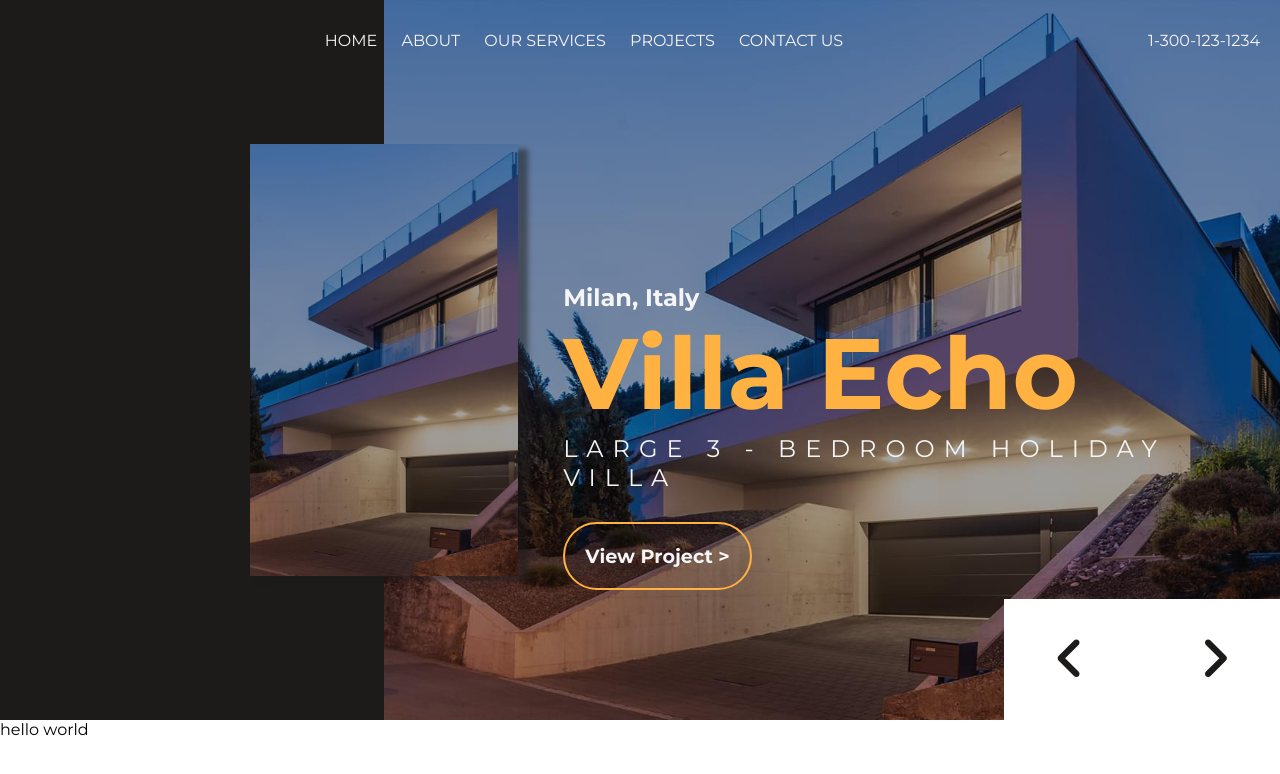
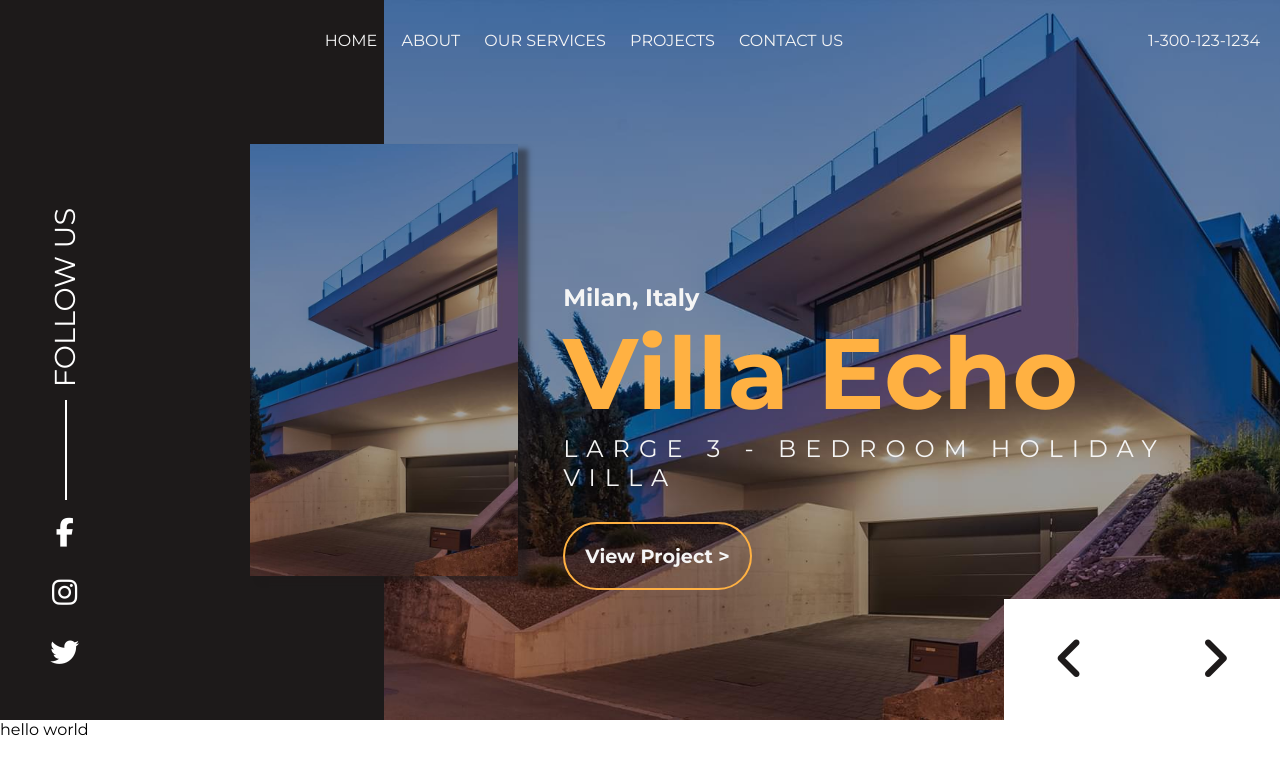
Before and after one commit to innoDebrup/inno_intern, a plain HTML site: page extra/e2/e2.html in a window 1280 px wide. Shown: the top 774 px of the page. Drawn offline with nearby package versions, Linux system fonts and the light colour scheme.

Commit message:
Modified e2 page to show left side vertical links on the banner

```diff
--- a/extra/e2/e2.css
+++ b/extra/e2/e2.css
@@ -149,3 +149,56 @@ li {
     }
   }
 }
+
+.link_div {
+  display: flex;
+  flex-direction: column;
+  justify-content: center;
+  align-items: center;
+  position: absolute;
+  left: -100px;
+  bottom: 50px;
+  > ul {
+    padding-top: 100px;
+    display: flex;
+    flex-direction: column;
+    justify-content: center;
+    align-items: center;
+  }
+  > ul li {
+    display: block;
+    padding-top: 25px;
+    font-size: 1.8rem;
+    & i{
+      color: #fff;
+
+      &:hover{
+        color: var(--yellow_acc);
+      }
+    }
+  }
+  & div {
+    display: block;
+    color: white;
+    transform: rotate(270deg);
+    padding-left: 150px;
+    font-size: 1.8rem;
+    cursor: pointer;
+    &:hover{
+      color: var(--yellow_acc);
+    }
+  }
+}
+.line {
+  position: relative;
+}
+
+.line::before {
+  content: "";
+  position: absolute;
+  top: 10px;
+  left: 50%;
+  width: 2px;
+  height: 100px;
+  background-color: white;
+}
--- a/extra/e2/e2.html
+++ b/extra/e2/e2.html
@@ -39,6 +39,16 @@
         </div>
       </div>
       <div class="banner black">
+        <div class="link_div">
+          <div>
+            <span>FOLLOW US</span>
+          </div>
+          <ul class="line">
+            <li><a href=""><i class="fa-brands fa-facebook-f"></i></a></li>
+            <li><a href=""><i class="fa-brands fa-instagram"></i></a></li>
+            <li><a href=""><i class="fa-brands fa-twitter"></i></a></li>
+          </ul>
+        </div>
         <div class="banner_right">
           <div class="floater"></div>
           <div class="banner_head">
```
